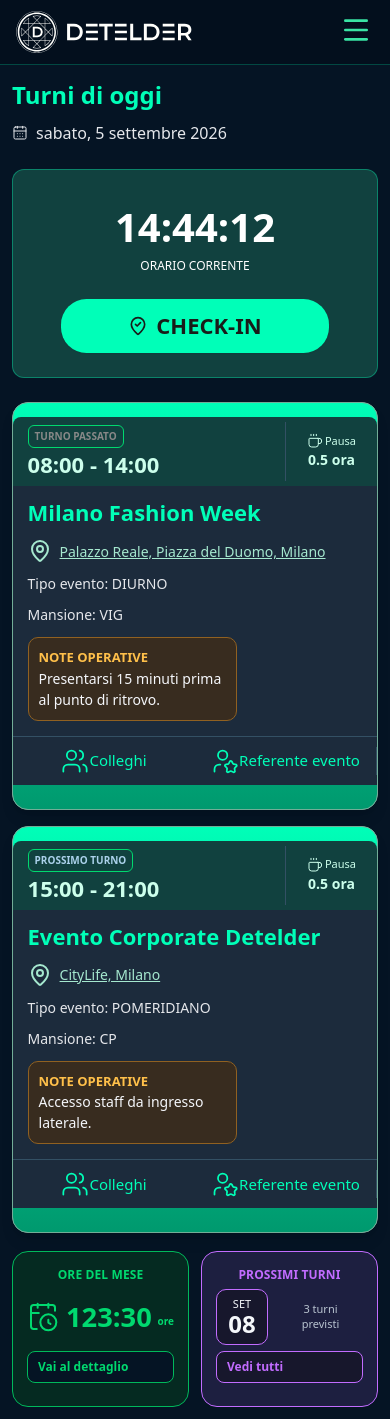
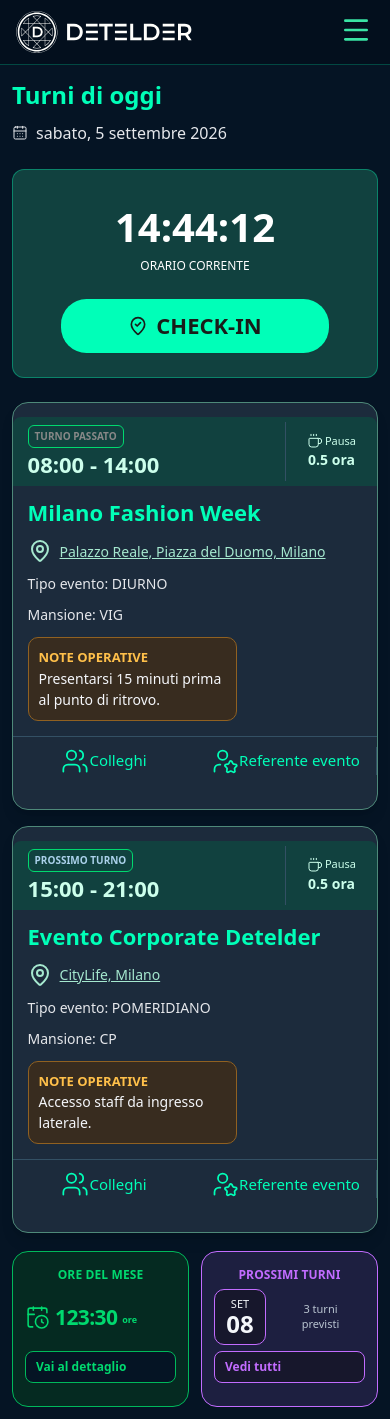
Before and after one commit to MarsOTA/detelder-operator-preview, a React (Vite) app: page /operator in a window 390 px wide. Built offline with nearby package versions, Linux system fonts and the light colour scheme.

Commit message:
Match event cards and hour KPI to SVG

```diff
--- a/src/pages/common/operatorSummaryPreview.css
+++ b/src/pages/common/operatorSummaryPreview.css
@@ -1,4 +1,24 @@
 /* Preview tweak: dashboard riepilogo finale operatore allineato allo SVG */
+
+/* Card evento: bordo semplice, niente doppio fondo/linguetta */
+.card-turni {
+  border: 1px solid #4e8979 !important;
+  background: #1c2b3c !important;
+  background-image: none !important;
+  background-origin: initial !important;
+  background-clip: border-box !important;
+  overflow: hidden;
+}
+
+/* Secondo evento: variante cromatica discreta per distinguere le card */
+.card-turni-alt {
+  background: #172f36 !important;
+  border-color: #3f766c !important;
+}
+
+.card-turni-alt .info-orario-turno {
+  background-color: #153d3a !important;
+}
 
 .sintesi-container {
   display: grid !important;
@@ -31,7 +51,7 @@
   flex: 0 0 auto;
 }
 
-/* ORE DEL MESE: icona a sinistra, valore e 'ore' sempre sulla stessa riga */
+/* ORE DEL MESE: tutto su una riga anche con valori lunghi tipo 123:30 */
 .ore-mese-value-content {
   flex: 1 1 auto;
   min-height: 0;
@@ -39,30 +59,32 @@
   flex-direction: row !important;
   align-items: center !important;
   justify-content: flex-start !important;
-  gap: 7px !important;
+  gap: 6px !important;
   padding: 0 0 8px !important;
-  white-space: nowrap;
+  white-space: nowrap !important;
+  overflow: hidden;
 }
 
 .ore-mese-value-content svg {
-  width: 34px !important;
-  height: 34px !important;
-  flex: 0 0 34px;
+  width: 28px !important;
+  height: 28px !important;
+  flex: 0 0 28px;
 }
 
 .ore-mese-value {
   flex: 0 1 auto;
   min-width: 0;
-  font-size: clamp(24px, 7.8vw, 34px) !important;
+  font-size: 25px !important;
   line-height: 1 !important;
   font-weight: 900 !important;
   white-space: nowrap !important;
+  letter-spacing: -0.02em;
 }
 
 .ore-label {
   flex: 0 0 auto;
-  margin: 8px 0 0 0 !important;
-  font-size: 11px !important;
+  margin: 5px 0 0 0 !important;
+  font-size: 10px !important;
   line-height: 1 !important;
   font-weight: 700;
   white-space: nowrap !important;
@@ -141,21 +163,27 @@
   .ore-mese-sintesi,
   .prossimi-turni-sintesi {
     height: 156px !important;
-    padding: 16px 14px 13px !important;
+    padding: 16px 12px 13px !important;
+  }
+
+  .ore-mese-value-content {
+    gap: 5px !important;
   }
 
   .ore-mese-value-content svg {
-    width: 32px !important;
-    height: 32px !important;
-    flex-basis: 32px;
+    width: 25px !important;
+    height: 25px !important;
+    flex-basis: 25px;
   }
 
   .ore-mese-value {
-    font-size: clamp(23px, 7vw, 31px) !important;
+    font-size: 21px !important;
+    letter-spacing: -0.03em;
   }
 
   .ore-label {
-    font-size: 10px !important;
+    font-size: 9px !important;
+    margin-top: 4px !important;
   }
 
   .prossimi-turni-next-content {
```
